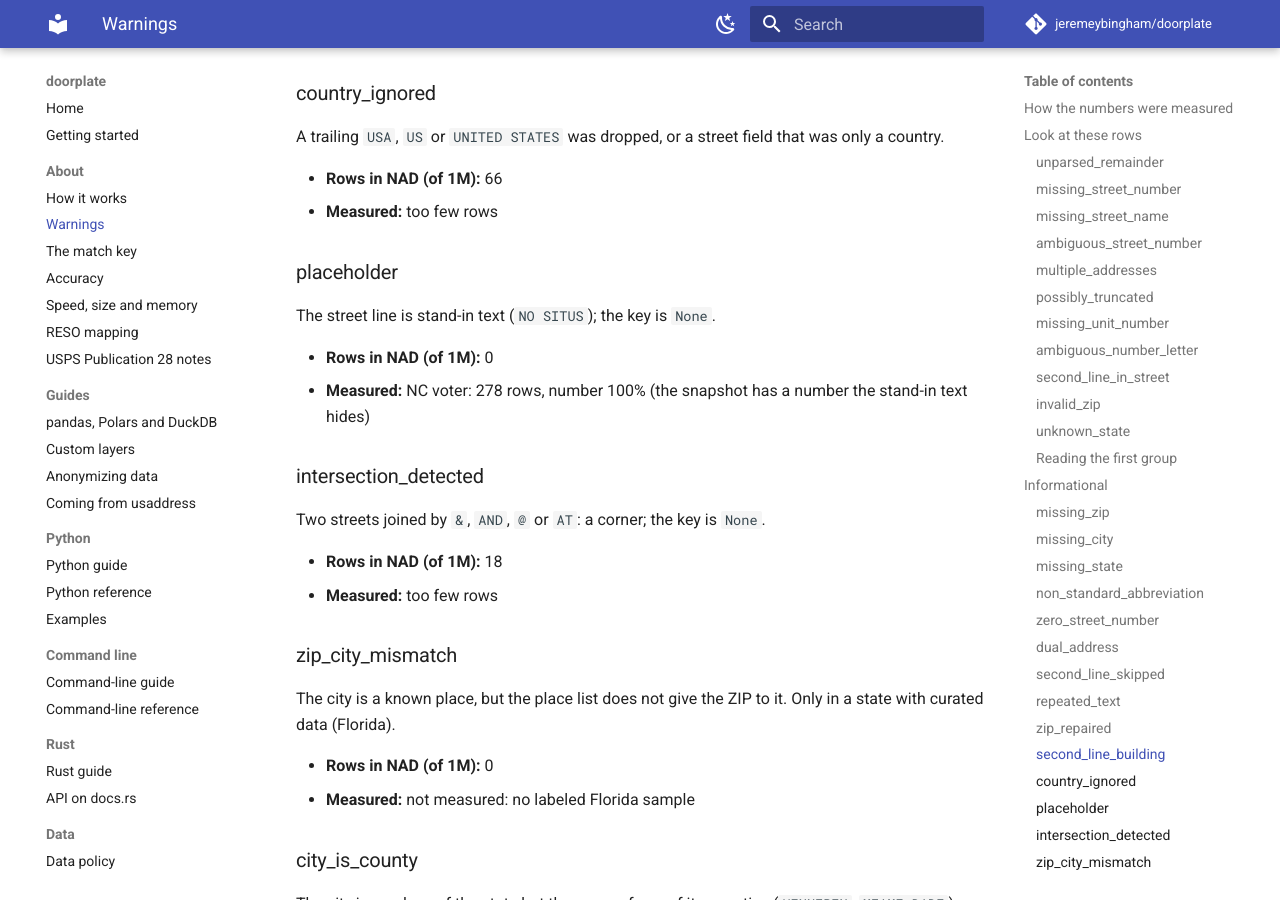
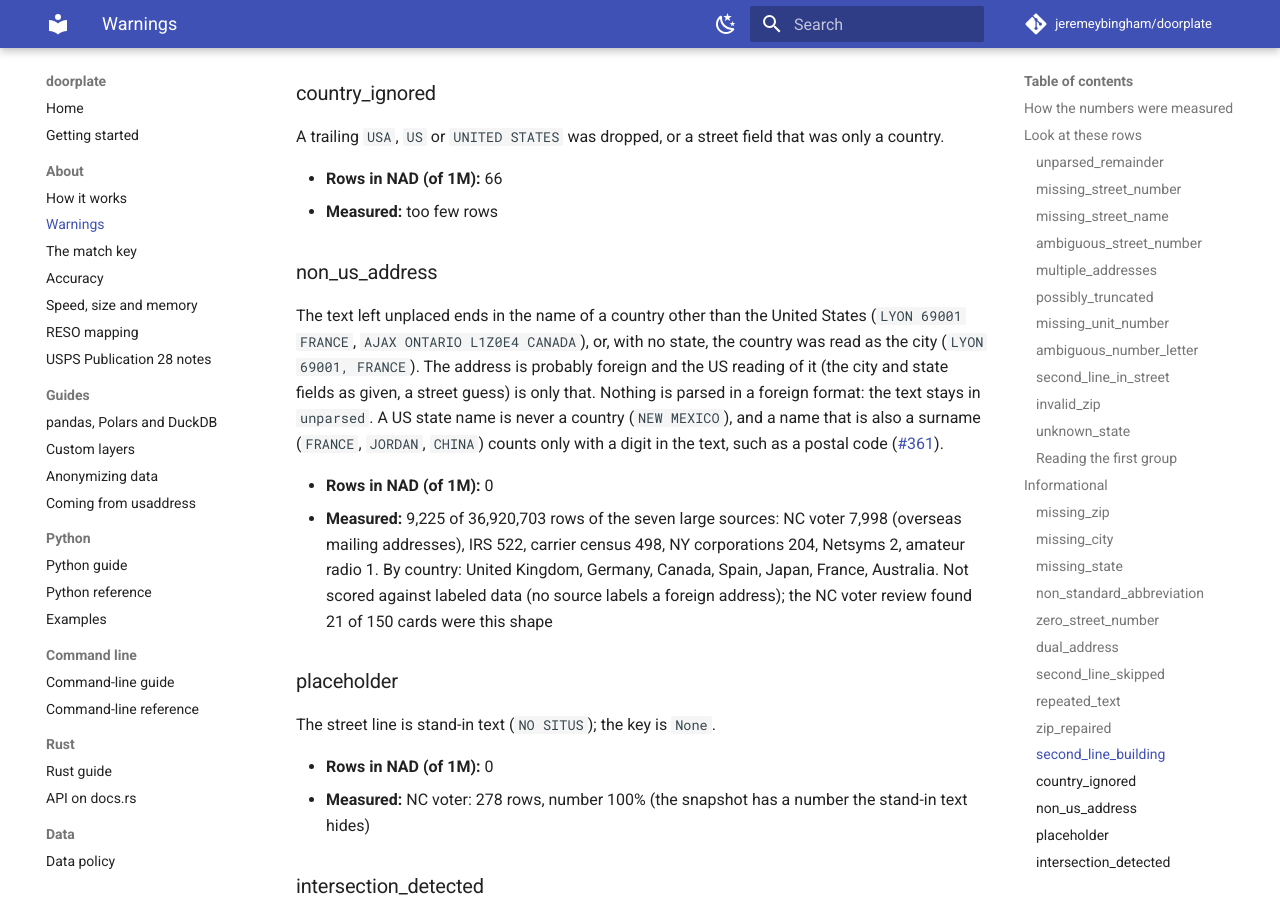
Before and after one commit to jeremeybingham/doorplate, an MkDocs documentation site: the page built from docs/warnings.md, in a window 1280 px wide and 900 px high, scrolled down 6475 px. Built offline with MkDocs 1.6.1 and Material for MkDocs 9.7.7, drawn with Linux system fonts in a browser that asks for light colours; comment, search, counter and statistics services are not loaded.

Commit message:
Docs for #361: warnings page, how it works, demo label, corpus page, changelog
Co-Authored-By: Claude Sonnet 5.5 <noreply@anthropic.com>

```diff
--- a/docs/how-it-works.md
+++ b/docs/how-it-works.md
@@ -107,7 +107,7 @@ Warnings have a stable snake_case `code()` meant for a database column:
 `multiple_addresses`, `dual_address`, `possibly_truncated`, `missing_unit_number`,
 `non_standard_abbreviation`, `missing_city`, `missing_state`, `unknown_state`,
 `missing_zip`, `invalid_zip`, `zip_city_mismatch`, `default_state_applied`,
-`repeated_label`, `country_ignored`, `intersection_detected`, `second_line_skipped`,
+`repeated_label`, `country_ignored`, `non_us_address`, `intersection_detected`, `second_line_skipped`,
 `second_line_in_street`, `second_line_building`, `repeated_text`, `zip_repaired`, `ambiguous_number_letter` and `city_is_county`. A warning is a
 finding about the parse, not a statement that the address is wrong. What each one tells you, and how
 often rows that carry it disagree with labeled data: [`warnings.md`](warnings.md).
--- a/docs/warnings.md
+++ b/docs/warnings.md
@@ -214,6 +214,13 @@ A trailing `USA`, `US` or `UNITED STATES` was dropped, or a street field that wa
 - **Rows in NAD (of 1M):** 66
 - **Measured:** too few rows
 
+### non_us_address
+
+The text left unplaced ends in the name of a country other than the United States (`LYON 69001 FRANCE`, `AJAX ONTARIO L1Z0E4 CANADA`), or, with no state, the country was read as the city (`LYON 69001, FRANCE`). The address is probably foreign and the US reading of it (the city and state fields as given, a street guess) is only that. Nothing is parsed in a foreign format: the text stays in `unparsed`. A US state name is never a country (`NEW MEXICO`), and a name that is also a surname (`FRANCE`, `JORDAN`, `CHINA`) counts only with a digit in the text, such as a postal code (#361).
+
+- **Rows in NAD (of 1M):** 0
+- **Measured:** 9,225 of 36,920,703 rows of the seven large sources: NC voter 7,998 (overseas mailing addresses), IRS 522, carrier census 498, NY corporations 204, Netsyms 2, amateur radio 1. By country: United Kingdom, Germany, Canada, Spain, Japan, France, Australia. Not scored against labeled data (no source labels a foreign address); the NC voter review found 21 of 150 cards were this shape
+
 ### placeholder
 
 The street line is stand-in text (`NO SITUS`); the key is `None`.
```
Also changed, not shown: CHANGELOG.md (+2 -0 lines), site/demo/index.html, 1 other file.
